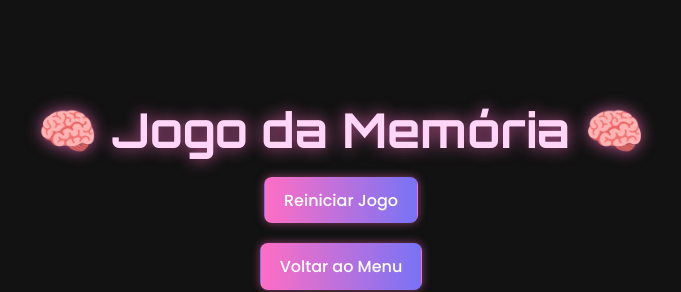
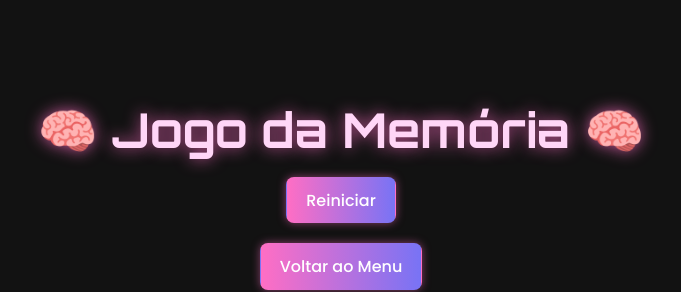
Before and after one commit to joyceaguiar/memory-game, a React (Vite) app in the folder frontend/: page / in a window 1280 px wide. Both pictures are taken after a click on the button "Fácil". Shown: the top 292 px of the page, without its empty margins (299-980 px from the left). Built offline with nearby package versions, Linux system fonts and the light colour scheme; no server answers.

Commit message:
Update GameBoard.jsx

```diff
--- a/frontend/src/components/GameBoard.jsx
+++ b/frontend/src/components/GameBoard.jsx
@@ -195,7 +195,7 @@ function GameBoard() {
                     <h1 className="titulo">🧠 Jogo da Memória 🧠</h1>
                     {vitoria && (
                         <div className="mensagem-vitoria">
-                            ✨ Aeeee! Finalmente ganhou, né?! ✨
+                            ✨ Parabéns! Você ganhou! ✨
                         </div>
                     )}
                     {tempoRestante !== null && !vitoria && !derrota && (
@@ -219,10 +219,10 @@ function GameBoard() {
 
                     {derrota && (
                         <div className="mensagem-derrota">
-                            😢 slk, ruim demais! Perdeu, parceiro!
+                            😢 Que pena! Você perdeu!
                         </div>
                     )}
-                    <button onClick={() => iniciarJogo(nivelSelecionado)}> Reiniciar Jogo</button>
+                    <button onClick={() => iniciarJogo(nivelSelecionado)}> Reiniciar </button>
                     <button onClick={voltarParaMenu}> Voltar ao Menu</button>
 
 
```
